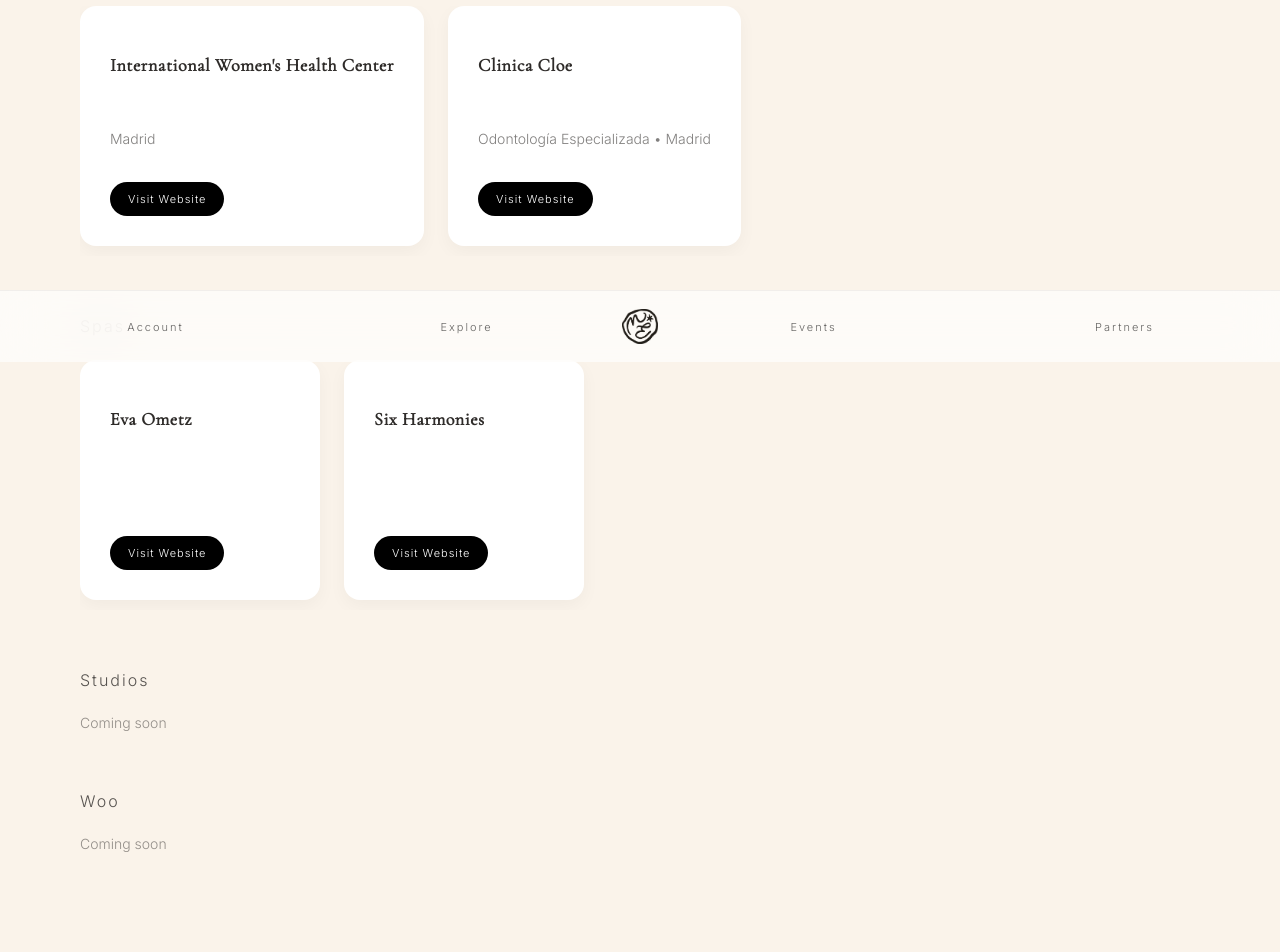
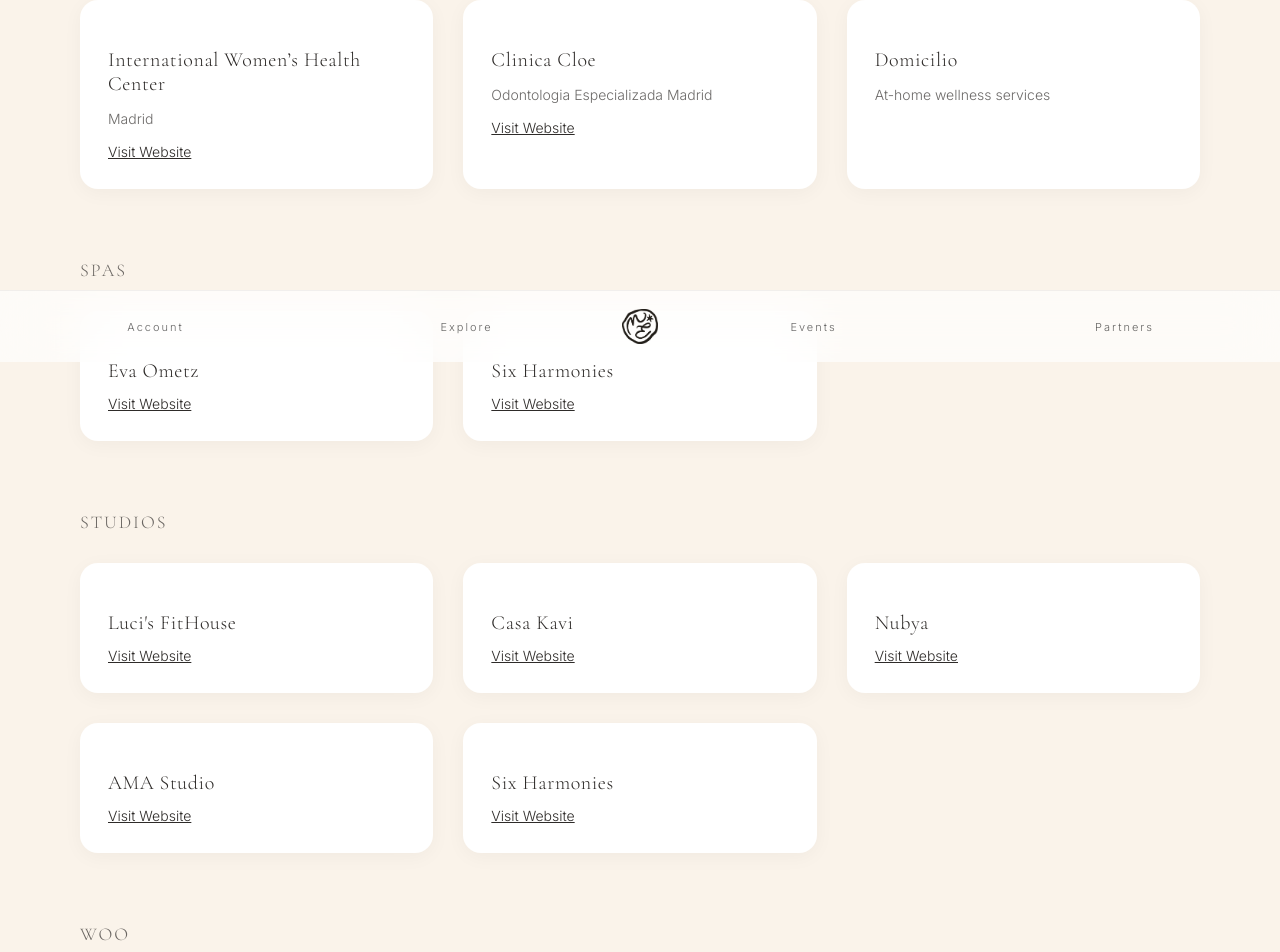
Before and after one commit to nataliatovargrand-a11y/mothereuro-beta, a Nuxt app: page /resources/wellness in a window 1280 px wide. Shown: the part 438-1390 px from the top of the page. Built offline with nearby package versions, Linux system fonts and the light colour scheme; no server answers; the database is empty.

Commit message:
Build wellness page structure

```diff
--- a/app/pages/resources/wellness.vue
+++ b/app/pages/resources/wellness.vue
@@ -2,50 +2,126 @@
 
 <div class="resources-wrapper">
 
-<h1>Wellness</h1>
+<!-- PAGE TITLE -->
 
-<p class="intro">
-A curated selection of trusted clinics, restorative spas and wellness spaces across Europe.
+<h1 class="page-title">
+Wellness
+</h1>
+
+<p class="page-intro">
+A curated collection of clinics, spas, studios and holistic wellness spaces across Europe trusted by the Mother Euro community.
 </p>
 
 
 <!-- CLINICS -->
 
-<div class="section-title">
-Clinics
+<h2 class="section-title">
+CLINICS
+</h2>
+
+<div class="card-grid">
+
+<div class="wellness-card">
+<h3>International Women’s Health Center</h3>
+<p>Madrid</p>
+<a href="https://iwhcm.com/" target="_blank">Visit Website</a>
 </div>
 
-<div class="carousel">
+<div class="wellness-card">
+<h3>Clinica Cloe</h3>
+<p>Odontologia Especializada Madrid</p>
+<a href="https://www.clinicacloe.com/en/clinica-cloe-english/" target="_blank">Visit Website</a>
+</div>
 
 <div class="wellness-card">
-
-<h3>International Women's Health Center</h3>
-
-<p class="location">Madrid</p>
-
-<a
-href="https://iwhcm.com/"
-target="_blank"
-class="card-button"
->
-Visit Website
-</a>
+<h3>Domicilio</h3>
+<p>At-home wellness services</p>
+</div>
 
 </div>
 
 
+<!-- SPAS -->
+
+<h2 class="section-title">
+SPAS
+</h2>
+
+<div class="card-grid">
+
 <div class="wellness-card">
+<h3>Eva Ometz</h3>
+<a href="https://www.evaometz.com/" target="_blank">Visit Website</a>
+</div>
 
-<h3>Clinica Cloe</h3>
+<div class="wellness-card">
+<h3>Six Harmonies</h3>
+<a href="https://www.sixharmonies.es/es" target="_blank">Visit Website</a>
+</div>
 
-<p class="location">
-Odontología Especializada • Madrid
+</div>
+
+
+<!-- STUDIOS -->
+
+<h2 class="section-title">
+STUDIOS
+</h2>
+
+<div class="card-grid">
+
+<div class="wellness-card">
+<h3>Luci's FitHouse</h3>
+<a href="https://lucisfithouse.com" target="_blank">Visit Website</a>
+</div>
+
+<div class="wellness-card">
+<h3>Casa Kavi</h3>
+<a href="https://casakavi.com" target="_blank">Visit Website</a>
+</div>
+
+<div class="wellness-card">
+<h3>Nubya</h3>
+<a href="https://nubya.es" target="_blank">Visit Website</a>
+</div>
+
+<div class="wellness-card">
+<h3>AMA Studio</h3>
+<a href="https://amastudio.es" target="_blank">Visit Website</a>
+</div>
+
+<div class="wellness-card">
+<h3>Six Harmonies</h3>
+<a href="https://sixharmonies.es" target="_blank">Visit Website</a>
+</div>
+
+</div>
+
+
+<!-- WOO -->
+
+<h2 class="section-title">
+WOO
+</h2>
+
+<div class="card-grid">
+
+<div
+v-for="item in woo"
+:key="item.id"
+class="wellness-card"
+>
+
+<h3>{{ item.name }}</h3>
+
+<p v-if="item.description">
+{{ item.description }}
 </p>
 
 <a
-href="https://www.clinicacloe.com/en/clinica-cloe-english/"
+v-if="item.website_url"
+:href="item.website_url"
 target="_blank"
-class="card-button"
 >
 Visit Website
 </a>
@@ -54,75 +130,33 @@ Visit Website
 
 </div>
 
-
-
-<!-- SPAS -->
-
-<div class="section-title">
-Spas
 </div>
 
-<div class="carousel">
-
-<div class="wellness-card">
-
-<h3>Eva Ometz</h3>
-
-<a
-href="https://www.evaometz.com/"
-target="_blank"
-class="card-button"
->
-Visit Website
-</a>
-
-</div>
-
-
-<div class="wellness-card">
-
-<h3>Six Harmonies</h3>
-
-<a
-href="https://www.sixharmonies.es/es"
-target="_blank"
-class="card-button"
->
-Visit Website
-</a>
-
-</div>
-
-</div>
+</template>
 
 
 
-<!-- STUDIOS -->
+<script setup>
 
-<div class="section-title">
-Studios
-</div>
+import { ref, onMounted } from 'vue'
+import { supabase } from '~/utils/supabase'
 
-<p class="coming-soon">
-Coming soon
-</p>
+const woo = ref([])
 
+onMounted(async () => {
 
+const { data } = await supabase
+.from('resources')
+.select('*')
+.eq('category','wellness')
+.eq('subcategory','woo')
+.eq('active',true)
 
-<!-- WOO -->
+woo.value = data || []
 
-<div class="section-title">
-Woo
-</div>
+})
 
-<p class="coming-soon">
-Coming soon
-</p>
-
-
-</div>
-
-</template>
+</script>
 
 
 
@@ -134,89 +168,61 @@ max-width:1200px;
 margin:auto;
 }
 
-.intro{
+/* PAGE */
+
+.page-title{
+font-size:48px;
+margin-bottom:10px;
+}
+
+.page-intro{
 font-size:18px;
 opacity:.7;
-max-width:620px;
+max-width:640px;
+line-height:1.6;
 margin-bottom:80px;
-line-height:1.6;
 }
-
 
 /* SECTION TITLES */
 
 .section-title{
+font-size:18px;
 letter-spacing:2px;
-font-size:16px;
-margin-bottom:24px;
-margin-top:60px;
-opacity:.8;
+text-transform:uppercase;
+opacity:.7;
+margin-top:70px;
+margin-bottom:30px;
 }
 
+/* CARDS */
 
-/* CAROUSEL */
-
-.carousel{
-display:flex;
-gap:24px;
-overflow-x:auto;
-padding-bottom:10px;
-margin-bottom:60px;
+.card-grid{
+display:grid;
+grid-template-columns:repeat(3,1fr);
+gap:30px;
 }
 
-.carousel::-webkit-scrollbar{
-display:none;
-}
-
-
-/* CARD */
-
 .wellness-card{
-min-width:240px;
-height:240px;
 background:white;
-border-radius:16px;
-padding:30px;
-flex-shrink:0;
-display:flex;
-flex-direction:column;
-justify-content:space-between;
-box-shadow:0 6px 18px rgba(0,0,0,0.04);
+padding:28px;
+border-radius:18px;
+box-shadow:0 4px 20px rgba(0,0,0,0.04);
 }
 
 .wellness-card h3{
-font-size:18px;
-font-weight:600;
-line-height:1.3;
+font-size:20px;
+margin-bottom:10px;
 }
 
-.location{
+.wellness-card p{
 font-size:14px;
-opacity:.6;
+opacity:.7;
+margin-bottom:14px;
 }
 
-
-/* BUTTON */
-
-.card-button{
-display:inline-block;
-background:black;
-color:white;
-padding:10px 18px;
-border-radius:30px;
-font-size:11px;
-letter-spacing:1px;
-text-decoration:none;
-width:fit-content;
-}
-
-
-/* COMING SOON */
-
-.coming-soon{
-opacity:.5;
+.wellness-card a{
+text-decoration:underline;
 font-size:14px;
-margin-bottom:60px;
 }
 
 </style>
```
